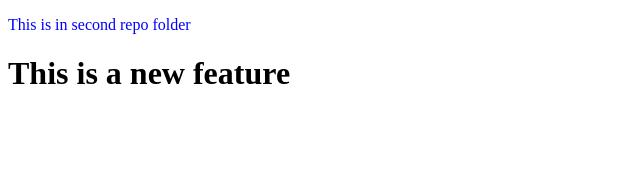
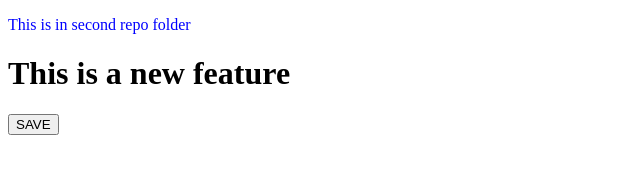
Before and after one commit to Prateek877-git/LocalRepo, a plain HTML site: page index.html in a window 1280 px wide. Shown: the whole page, without its empty margins (0-640 px from the left). Drawn offline with Linux system fonts and the light colour scheme.

Commit message:
Add a button

```diff
--- a/index.html
+++ b/index.html
@@ -13,5 +13,6 @@
 <body>
     <p>This is in second repo folder</p>
     <h1>This is a new feature</h1>
+    <button>SAVE</button>
 </body>
 </html>
```
